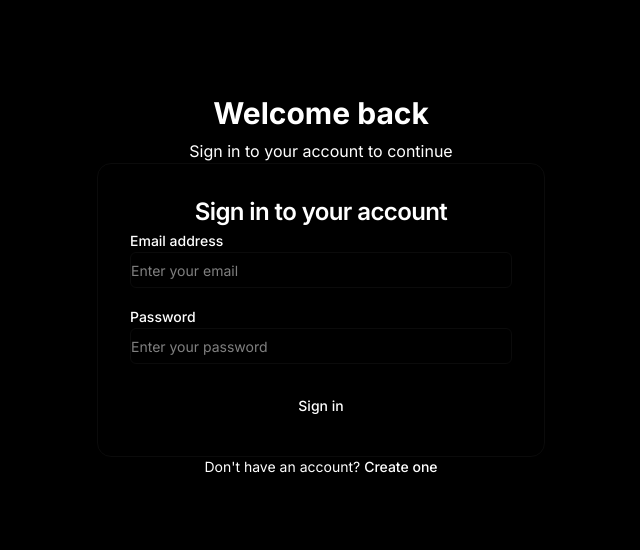
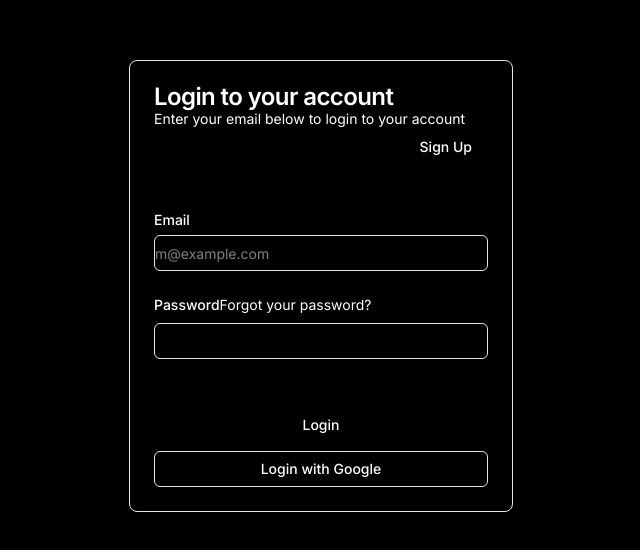
Before and after one commit to FSBM/Zenflow, a React app in the folder frontend/: page /login in a window 1280 px wide. Shown: the part 114-664 px from the top of the page, without its empty margins (319-959 px from the left). Built offline with nearby package versions, Linux system fonts and the light colour scheme; the HTML template or start-up script is replaced by a standard one.

Commit message:
feat: Integrate @radix-ui/react-separator component and update UI components for improved layout

```diff
--- a/frontend/package.json
+++ b/frontend/package.json
@@ -13,6 +13,7 @@
     "@radix-ui/react-dialog": "^1.1.15",
     "@radix-ui/react-dropdown-menu": "^2.1.16",
     "@radix-ui/react-label": "^2.1.7",
+    "@radix-ui/react-separator": "^1.1.7",
     "@radix-ui/react-slot": "^1.2.3",
     "@react-three/fiber": "^9.4.0",
     "@tailwindcss/vite": "^4.1.15",
--- a/frontend/src/components/NoteCard.jsx
+++ b/frontend/src/components/NoteCard.jsx
@@ -3,6 +3,7 @@ import { StickyNote, Trash2 } from 'lucide-react';
 import { formatRelativeTime } from '../utils/helpers';
 import { Button } from "@/components/ui/button";
 import { Card, CardContent } from "@/components/ui/card";
+import { Separator } from "@/components/ui/separator";
 
 const NoteCard = ({ note, onDelete }) => {
   return (
@@ -46,7 +47,8 @@ const NoteCard = ({ note, onDelete }) => {
           </p>
         </div>
 
-        <div className="mt-4 pt-3 border-t border-border">
+        <div className="mt-4">
+          <Separator className="mb-3" />
           <div className="flex items-center justify-between text-xs text-muted-foreground">
             <span>Note</span>
             <span>{note.body.length} characters</span>
--- a/frontend/src/components/TaskCard.jsx
+++ b/frontend/src/components/TaskCard.jsx
@@ -4,6 +4,7 @@ import { formatDate, formatCurrency, getStatusColor, getPriorityColor } from '..
 import { Button } from "@/components/ui/button";
 import { Card, CardContent } from "@/components/ui/card";
 import { Badge } from "@/components/ui/badge";
+import { Separator } from "@/components/ui/separator";
 
 const TaskCard = ({ task, onClick, onUpdate, onDelete }) => {
   const [showMenu, setShowMenu] = useState(false);
@@ -191,7 +192,8 @@ const TaskCard = ({ task, onClick, onUpdate, onDelete }) => {
       </div>
 
         {/* Status Badge */}
-        <div className="mt-3 pt-3 border-t border-border">
+        <div className="mt-3">
+          <Separator className="mb-3" />
           <Badge variant="secondary" className={`capitalize ${getStatusColor(task.status)}`}>
             {task.status.replace('-', ' ')}
           </Badge>
--- a/frontend/src/components/Topbar.jsx
+++ b/frontend/src/components/Topbar.jsx
@@ -2,10 +2,12 @@ import React from 'react';
 import { Search, Bell } from 'lucide-react';
 import { Button } from "@/components/ui/button";
 import { Input } from "@/components/ui/input";
+import { Separator } from "@/components/ui/separator";
 
 const Topbar = ({ title, searchValue, onSearchChange, searchPlaceholder = "Search...", showSearch = true }) => {
   return (
-    <div className="bg-notion-bg border-b border-notion-border px-6 py-4">
+    <>
+      <div className="bg-notion-bg px-6 py-4">
         <div className="flex items-center justify-between">
           {/* Title */}
           <div className="flex items-center space-x-4">
@@ -38,6 +40,8 @@ const Topbar = ({ title, searchValue, onSearchChange, searchPlaceholder = "Searc
           </div>
         </div>
       </div>
+      <Separator />
+    </>
   );
 };
 
--- a/frontend/src/components/ui/card.jsx
+++ b/frontend/src/components/ui/card.jsx
@@ -5,7 +5,10 @@ import { cn } from "@/lib/utils"
 const Card = React.forwardRef(({ className, ...props }, ref) => (
   <div
     ref={ref}
-    className={cn("rounded-xl border bg-card text-card-foreground shadow", className)}
+    className={cn(
+      "rounded-lg border border-border bg-card text-card-foreground shadow-sm",
+      className
+    )}
     {...props} />
 ))
 Card.displayName = "Card"
@@ -19,20 +22,31 @@ const CardHeader = React.forwardRef(({ className, ...props }, ref) => (
 CardHeader.displayName = "CardHeader"
 
 const CardTitle = React.forwardRef(({ className, ...props }, ref) => (
-  <div
+  <h3
     ref={ref}
-    className={cn("font-semibold leading-none tracking-tight", className)}
+    className={cn(
+      "text-2xl font-semibold leading-none tracking-tight",
+      className
+    )}
     {...props} />
 ))
 CardTitle.displayName = "CardTitle"
 
 const CardDescription = React.forwardRef(({ className, ...props }, ref) => (
-  <div
+  <p
     ref={ref}
     className={cn("text-sm text-muted-foreground", className)}
     {...props} />
 ))
 CardDescription.displayName = "CardDescription"
+
+const CardAction = React.forwardRef(({ className, ...props }, ref) => (
+  <div
+    ref={ref}
+    className={cn("flex items-center justify-end pt-2", className)}
+    {...props} />
+))
+CardAction.displayName = "CardAction"
 
 const CardContent = React.forwardRef(({ className, ...props }, ref) => (
   <div ref={ref} className={cn("p-6 pt-0", className)} {...props} />
@@ -47,4 +61,4 @@ const CardFooter = React.forwardRef(({ className, ...props }, ref) => (
 ))
 CardFooter.displayName = "CardFooter"
 
-export { Card, CardHeader, CardFooter, CardTitle, CardDescription, CardContent }
+export { Card, CardHeader, CardFooter, CardTitle, CardDescription, CardContent, CardAction }
--- a/frontend/src/index.css
+++ b/frontend/src/index.css
@@ -15,38 +15,74 @@
   --notion-text: #ffffff;
   --notion-text-muted: #bfc1c5;
   --notion-accent: #9aa8ff;
-  --radius: 0.625rem;
-  --background: oklch(0.05 0 0);
-  --foreground: oklch(0.985 0 0);
-  --card: oklch(0.08 0 0);
-  --card-foreground: oklch(0.985 0 0);
-  --popover: oklch(0.08 0 0);
-  --popover-foreground: oklch(0.985 0 0);
-  --primary: oklch(0.6 0.15 264);
+  --radius: 0.65rem;
+  --background: oklch(1 0 0);
+  --foreground: oklch(0.145 0 0);
+  --card: oklch(1 0 0);
+  --card-foreground: oklch(0.145 0 0);
+  --popover: oklch(1 0 0);
+  --popover-foreground: oklch(0.145 0 0);
+  --primary: oklch(0.205 0 0);
   --primary-foreground: oklch(0.985 0 0);
-  --secondary: oklch(0.12 0 0);
-  --secondary-foreground: oklch(0.985 0 0);
-  --muted: oklch(0.12 0 0);
-  --muted-foreground: oklch(0.708 0 0);
-  --accent: oklch(0.12 0 0);
-  --accent-foreground: oklch(0.985 0 0);
+  --secondary: oklch(0.97 0 0);
+  --secondary-foreground: oklch(0.205 0 0);
+  --muted: oklch(0.97 0 0);
+  --muted-foreground: oklch(0.556 0 0);
+  --accent: oklch(0.97 0 0);
+  --accent-foreground: oklch(0.205 0 0);
   --destructive: oklch(0.577 0.245 27.325);
-  --border: oklch(0.15 0 0);
-  --input: oklch(0.12 0 0);
-  --ring: oklch(0.6 0.15 264);
+  --destructive-foreground: oklch(0.985 0 0);
+  --border: oklch(0.922 0 0);
+  --input: oklch(0.922 0 0);
+  --ring: oklch(0.708 0 0);
   --chart-1: oklch(0.646 0.222 41.116);
   --chart-2: oklch(0.6 0.118 184.704);
   --chart-3: oklch(0.398 0.07 227.392);
   --chart-4: oklch(0.828 0.189 84.429);
   --chart-5: oklch(0.769 0.188 70.08);
-  --sidebar: oklch(0.08 0 0);
+  --sidebar: oklch(0.985 0 0);
+  --sidebar-foreground: oklch(0.145 0 0);
+  --sidebar-primary: oklch(0.205 0 0);
+  --sidebar-primary-foreground: oklch(0.985 0 0);
+  --sidebar-accent: oklch(0.97 0 0);
+  --sidebar-accent-foreground: oklch(0.205 0 0);
+  --sidebar-border: oklch(0.922 0 0);
+  --sidebar-ring: oklch(0.708 0 0);
+}
+
+.dark {
+  --background: oklch(0.145 0 0);
+  --foreground: oklch(0.985 0 0);
+  --card: oklch(0.205 0 0);
+  --card-foreground: oklch(0.985 0 0);
+  --popover: oklch(0.205 0 0);
+  --popover-foreground: oklch(0.985 0 0);
+  --primary: oklch(0.922 0 0);
+  --primary-foreground: oklch(0.205 0 0);
+  --secondary: oklch(0.269 0 0);
+  --secondary-foreground: oklch(0.985 0 0);
+  --muted: oklch(0.269 0 0);
+  --muted-foreground: oklch(0.708 0 0);
+  --accent: oklch(0.269 0 0);
+  --accent-foreground: oklch(0.985 0 0);
+  --destructive: oklch(0.704 0.191 22.216);
+  --destructive-foreground: oklch(0.985 0 0);
+  --border: oklch(1 0 0 / 10%);
+  --input: oklch(1 0 0 / 15%);
+  --ring: oklch(0.556 0 0);
+  --chart-1: oklch(0.488 0.243 264.376);
+  --chart-2: oklch(0.696 0.17 162.48);
+  --chart-3: oklch(0.769 0.188 70.08);
+  --chart-4: oklch(0.627 0.265 303.9);
+  --chart-5: oklch(0.645 0.246 16.439);
+  --sidebar: oklch(0.205 0 0);
   --sidebar-foreground: oklch(0.985 0 0);
-  --sidebar-primary: oklch(0.6 0.15 264);
+  --sidebar-primary: oklch(0.488 0.243 264.376);
   --sidebar-primary-foreground: oklch(0.985 0 0);
-  --sidebar-accent: oklch(0.12 0 0);
+  --sidebar-accent: oklch(0.269 0 0);
   --sidebar-accent-foreground: oklch(0.985 0 0);
-  --sidebar-border: oklch(0.15 0 0);
-  --sidebar-ring: oklch(0.6 0.15 264);
+  --sidebar-border: oklch(1 0 0 / 10%);
+  --sidebar-ring: oklch(0.556 0 0);
 }
 
 html {
@@ -429,6 +465,7 @@ input, textarea, select, button {
   --accent: oklch(0.269 0 0);
   --accent-foreground: oklch(0.985 0 0);
   --destructive: oklch(0.704 0.191 22.216);
+  --destructive-foreground: oklch(0.985 0 0);
   --border: oklch(1 0 0 / 10%);
   --input: oklch(1 0 0 / 15%);
   --ring: oklch(0.556 0 0);
--- a/frontend/src/pages/Login.jsx
+++ b/frontend/src/pages/Login.jsx
@@ -6,7 +6,15 @@ import { isValidEmail } from '../utils/helpers';
 import { Button } from "@/components/ui/button";
 import { Input } from "@/components/ui/input";
 import { Label } from "@/components/ui/label";
-import { Card, CardContent, CardHeader, CardTitle } from "@/components/ui/card";
+import {
+  Card,
+  CardAction,
+  CardContent,
+  CardDescription,
+  CardFooter,
+  CardHeader,
+  CardTitle
+} from "@/components/ui/card";
 
 const Login = () => {
   const [formData, setFormData] = useState({
@@ -73,35 +81,29 @@ const Login = () => {
   };
 
   return (
-    <div className="min-h-screen flex items-center justify-center px-4">
-      <div className="max-w-md w-full space-y-8">
-        {/* Header */}
-        <div className="text-center">
-          <h1 className="text-3xl font-bold text-foreground mb-2">
-            Welcome back
-          </h1>
-          <p className="text-muted-foreground">
-            Sign in to your account to continue
-          </p>
-        </div>
-
-        {/* Login Form */}
-        <Card className="p-8 bg-card border-border">
-          <CardHeader className="text-center p-0 pb-6">
-            <CardTitle className="text-2xl">Sign in to your account</CardTitle>
+    <div className="min-h-screen flex items-center justify-center px-4 bg-background">
+      <Card className="w-full max-w-sm">
+        <CardHeader>
+          <CardTitle>Login to your account</CardTitle>
+          <CardDescription>
+            Enter your email below to login to your account
+          </CardDescription>
+          <CardAction>
+            <Link to="/register">
+              <Button variant="link">Sign Up</Button>
+            </Link>
+          </CardAction>
         </CardHeader>
-          <CardContent className="p-0">
-            <form onSubmit={handleSubmit} className="space-y-6">
+        <CardContent>
+          <form onSubmit={handleSubmit}>
             {errors.submit && (
-                <div className="bg-destructive/10 border border-destructive/20 rounded-md p-3">
+              <div className="bg-destructive/10 border border-destructive/20 rounded-md p-3 mb-4">
                 <p className="text-destructive text-sm">{errors.submit}</p>
               </div>
             )}
-
-              <div className="space-y-4">
-                {/* Email */}
-                <div className="space-y-2">
-                  <Label htmlFor="email">Email address</Label>
+            <div className="flex flex-col gap-6">
+              <div className="grid gap-2">
+                <Label htmlFor="email">Email</Label>
                 <Input
                   id="email"
                   name="email"
@@ -110,16 +112,23 @@ const Login = () => {
                   value={formData.email}
                   onChange={handleChange}
                   className={errors.email ? 'border-destructive' : ''}
-                    placeholder="Enter your email"
+                  placeholder="m@example.com"
+                  required
                 />
                 {errors.email && (
                   <p className="text-destructive text-sm">{errors.email}</p>
                 )}
               </div>
-
-                {/* Password */}
-                <div className="space-y-2">
+              <div className="grid gap-2">
+                <div className="flex items-center">
                   <Label htmlFor="password">Password</Label>
+                  <a
+                    href="#"
+                    className="ml-auto inline-block text-sm underline-offset-4 hover:underline"
+                  >
+                    Forgot your password?
+                  </a>
+                </div>
                 <Input
                   id="password"
                   name="password"
@@ -128,43 +137,33 @@ const Login = () => {
                   value={formData.password}
                   onChange={handleChange}
                   className={errors.password ? 'border-destructive' : ''}
-                    placeholder="Enter your password"
+                  required
                 />
                 {errors.password && (
                   <p className="text-destructive text-sm">{errors.password}</p>
                 )}
               </div>
             </div>
-
-              {/* Submit Button */}
+          </form>
+        </CardContent>
+        <CardFooter className="flex-col gap-2">
           <Button
             type="submit"
+            onClick={handleSubmit}
             disabled={isLoading}
             className="w-full"
           >
             {isLoading ? (
               <div className="animate-spin rounded-full h-4 w-4 border-b-2 border-white"></div>
             ) : (
-                  'Sign in'
+              'Login'
             )}
           </Button>
-            </form>
-          </CardContent>
+          <Button variant="outline" className="w-full">
+            Login with Google
+          </Button>
+        </CardFooter>
       </Card>
-
-        {/* Register Link */}
-        <div className="text-center">
-          <p className="text-muted-foreground text-sm">
-            Don't have an account?{' '}
-            <Link
-              to="/register"
-              className="text-primary hover:text-primary/80 font-medium transition-colors"
-            >
-              Create one
-            </Link>
-          </p>
-        </div>
-      </div>
     </div>
   );
 };
--- a/frontend/tailwind.config.js
+++ b/frontend/tailwind.config.js
@@ -1,5 +1,6 @@
 /** @type {import('tailwindcss').Config} */
 export default {
+  darkMode: ["class"],
   content: [
     "./index.html",
     "./src/**/*.{js,ts,jsx,tsx}",
@@ -13,6 +14,44 @@ export default {
         'notion-text': '#ffffff',
         'notion-text-muted': '#bfc1c5',
         'notion-accent': '#9aa8ff',
+        border: "var(--border)",
+        input: "var(--input)",
+        ring: "var(--ring)",
+        background: "var(--background)",
+        foreground: "var(--foreground)",
+        primary: {
+          DEFAULT: "var(--primary)",
+          foreground: "var(--primary-foreground)"
+        },
+        secondary: {
+          DEFAULT: "var(--secondary)",
+          foreground: "var(--secondary-foreground)"
+        },
+        destructive: {
+          DEFAULT: "var(--destructive)",
+          foreground: "var(--destructive-foreground)"
+        },
+        muted: {
+          DEFAULT: "var(--muted)",
+          foreground: "var(--muted-foreground)"
+        },
+        accent: {
+          DEFAULT: "var(--accent)",
+          foreground: "var(--accent-foreground)"
+        },
+        popover: {
+          DEFAULT: "var(--popover)",
+          foreground: "var(--popover-foreground)"
+        },
+        card: {
+          DEFAULT: "var(--card)",
+          foreground: "var(--card-foreground)"
+        },
+      },
+      borderRadius: {
+        lg: "var(--radius)",
+        md: "calc(var(--radius) - 2px)",
+        sm: "calc(var(--radius) - 4px)"
       },
       fontFamily: {
         'sans': ['Inter', 'system-ui', 'sans-serif'],
```
Also changed, not shown: frontend/src/components/Sidebar.jsx (+7 -3 lines), frontend/src/components/ui/separator.jsx (added, +23 -0 lines), frontend/src/pages/Dashboard.jsx (+10 -22 lines), frontend/src/pages/Project.jsx (+32 -43 lines), 1 other file (tests, documents, lock files or other folders). Lines whose indentation alone changed are shown as unchanged.
